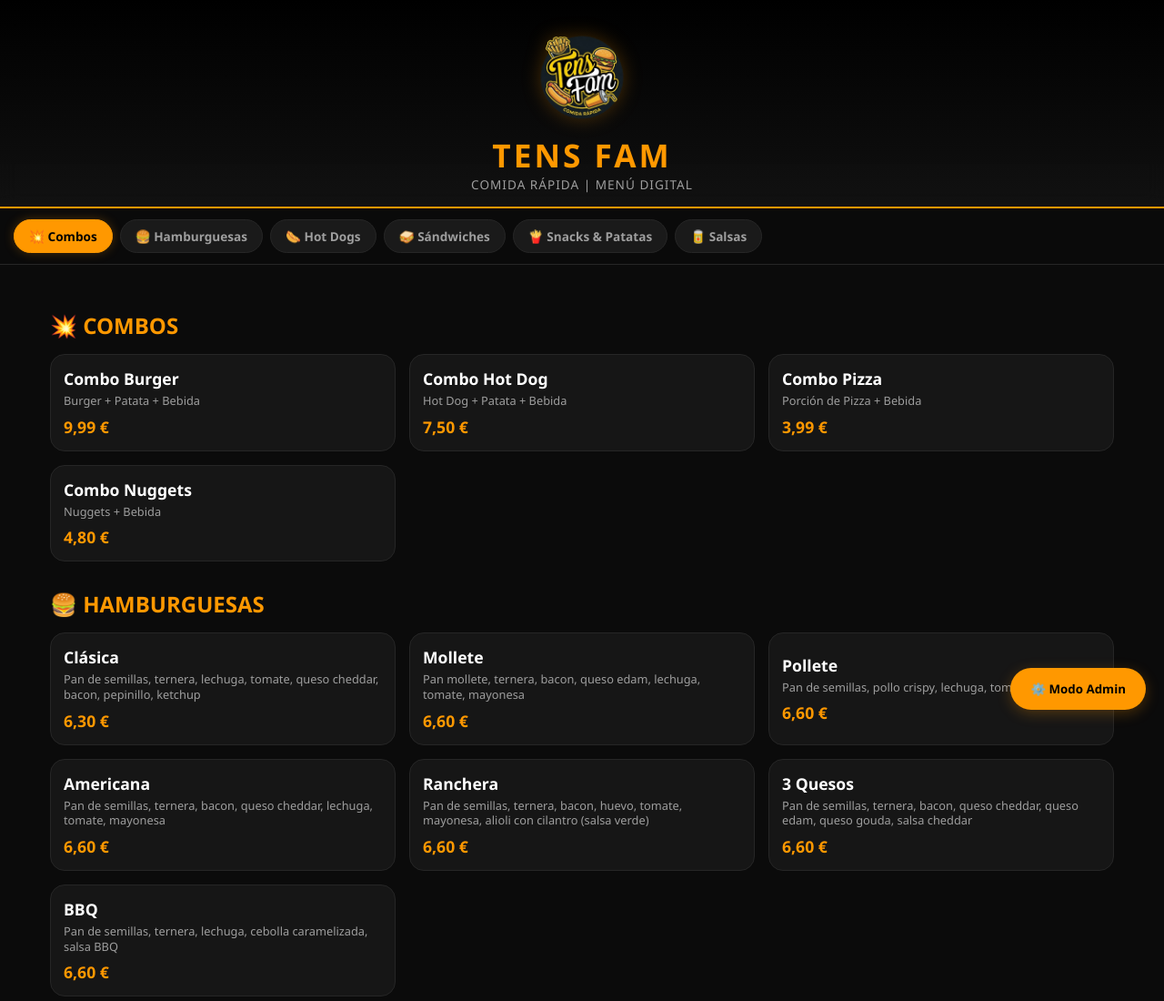
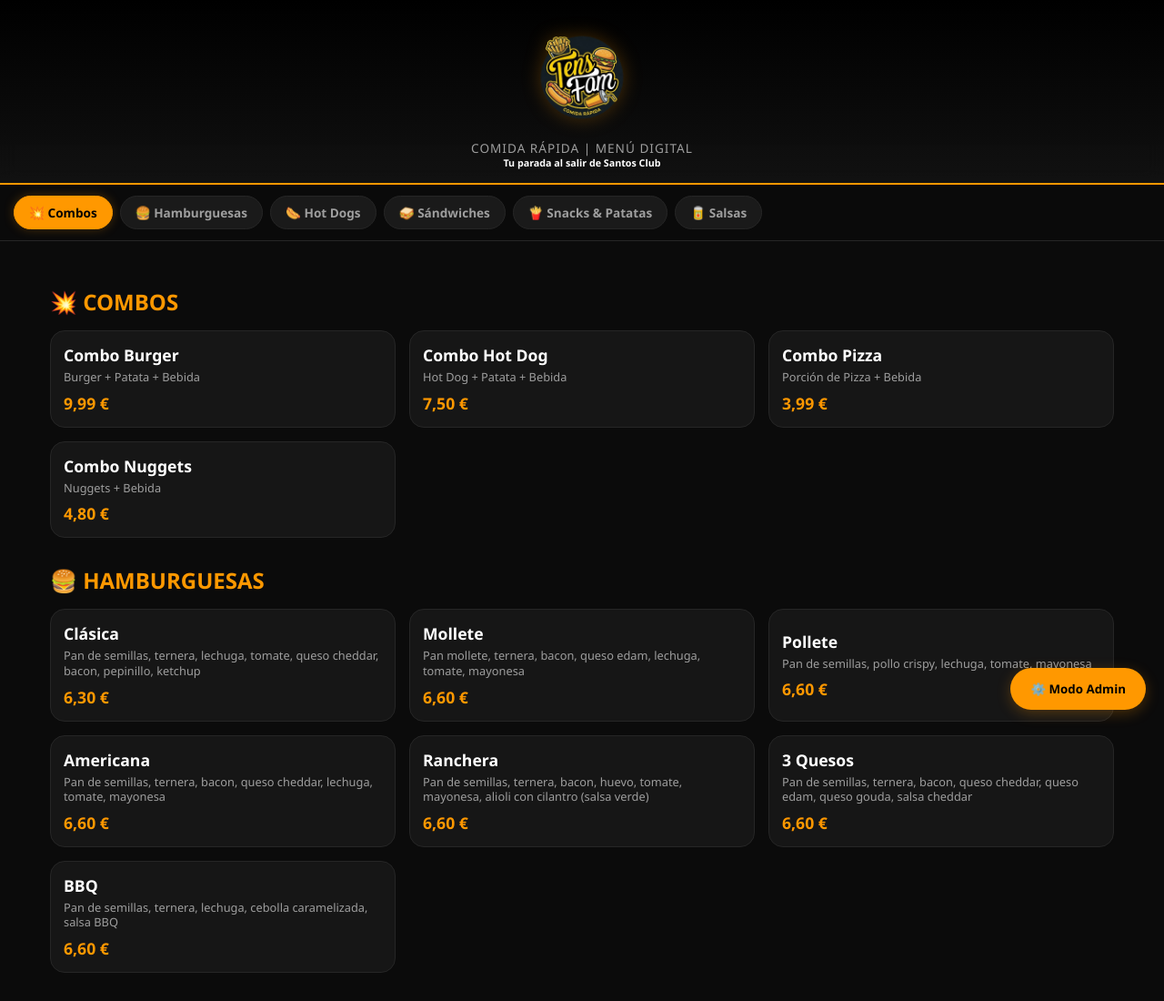
Before and after one commit to studioreinadev/tensfam-menu, a plain HTML site: page index.html in a window 1280 px wide. Shown: the top 1100 px of the page at 91% size. Drawn offline with Linux system fonts and the light colour scheme.

Commit message:
Update index.html

```diff
--- a/index.html
+++ b/index.html
@@ -311,8 +311,8 @@
 
   <header>
     <img src="img/logo.png" alt="Tens Fam Logo" class="brand-logo" onerror="this.style.display='none'">
-    <h1>TENS FAM</h1>
     <p>COMIDA RÁPIDA | MENÚ DIGITAL</p>
+    <h6>Tu parada al salir de Santos Club</h6>
   </header>
 
   <!-- Navegación táctil por categorías -->
```
